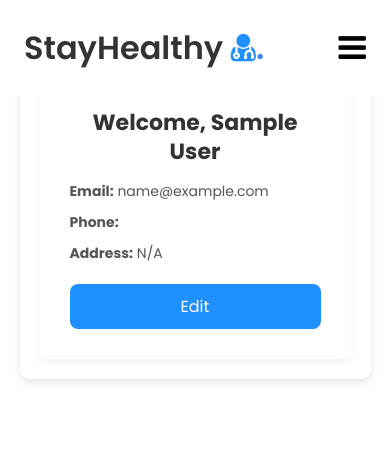
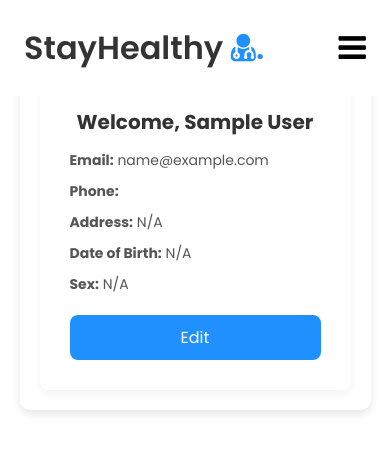
Before and after one commit to LCFEND/medical_app, a React (Create React App) app: page /ProfileCard in a window 390 px wide. Shown: the top 452 px of the page. Built offline with nearby package versions, Linux system fonts and the light colour scheme; sample sign-in values are in the browser's storage.

Commit message:
profileapperance

```diff
--- a/src/Components/ProfileCard/ProfileCard.css
+++ b/src/Components/ProfileCard/ProfileCard.css
@@ -47,7 +47,9 @@
 
   .profile-container input[type="text"],
   .profile-container input[type="email"],
-.profile-container input[type="file"] {
+  .profile-container input[type="file"],
+  .profile-container select,
+  .profile-container input[type="date"] {
     width: 100%;
     padding: 12px;
     margin: 8px 0 20px;
@@ -56,21 +58,32 @@
     font-size: 16px;
     color: #333;
     background-color: #fafafa;
-  transition: border-color 0.3s ease;
+    transition: border-color 0.3s ease, background-color 0.3s ease;
   }
 
-/* Focus effect for input fields */
+  /* Hover and focus effect for input fields */
+  .profile-container input[type="text"]:hover,
+  .profile-container input[type="email"]:hover,
+  .profile-container select:hover,
+  .profile-container input[type="date"]:hover {
+    border-color: #2190ff;
+    background-color: #f3f8ff;
+  }
+
   .profile-container input[type="text"]:focus,
-.profile-container input[type="email"]:focus {
+  .profile-container input[type="email"]:focus,
+  .profile-container select:focus,
+  .profile-container input[type="date"]:focus {
     border-color: #2190ff;
     outline: none;
+    background-color: #fff;
   }
 
   /* Profile image container */
   .profile-image-container {
     display: flex;
-  justify-content: center; /* Horizontally centers the image */
-  align-items: center; /* Vertically centers the image */
+    justify-content: center;
+    align-items: center;
     margin-top: 15px;
   }
 
@@ -97,13 +110,20 @@
     border-radius: 8px;
     cursor: pointer;
     font-size: 16px;
-  transition: background-color 0.3s ease;
+    transition: background-color 0.3s ease, transform 0.2s ease;
     margin-top: 20px;
   }
 
+  /* Hover effect for buttons */
   .profile-container button:hover,
   .profile-details button:hover {
-  background-color: #1e7de6; /* Darker shade of blue */
+    background-color: #1e7de6;
+  }
+
+  /* Active effect for buttons */
+  .profile-container button:active,
+  .profile-details button:active {
+    transform: scale(0.98);
   }
 
   /* Profile details */
@@ -129,10 +149,10 @@
   }
 
   /* Mobile responsiveness */
-@media (max-width: 480px) {
+  @media (max-width: 768px) {
     .profile-container {
-    width: 90%;
-    padding: 20px;
+      width: 80%;
+      padding: 25px;
     }
 
     .profile-container h1 {
@@ -150,3 +170,26 @@
       font-size: 14px;
     }
   }
+
+  /* Further optimization for small devices (mobile view) */
+  @media (max-width: 480px) {
+    .profile-container {
+      width: 90%;
+      padding: 20px;
+    }
+
+    .profile-container h1 {
+      font-size: 20px;
+    }
+
+    .profile-container input[type="text"],
+    .profile-container input[type="email"],
+    .profile-container input[type="file"],
+    .profile-container button {
+      padding: 10px;
+    }
+
+    .profile-details p {
+      font-size: 14px;
+    }
+  }
--- a/src/Components/ProfileCard/ProfileCard.js
+++ b/src/Components/ProfileCard/ProfileCard.js
@@ -21,18 +21,16 @@ const ProfileCard = () => {
   const fetchUserProfile = async () => {
     try {
       const authtoken = sessionStorage.getItem("auth-token");
-      const email = sessionStorage.getItem("email"); // Get the email from sessionStorage
+      const email = sessionStorage.getItem("email");
 
       if (!authtoken) {
         navigate("/login");
       } else {
-        // Check sessionStorage first for user details
         const storedUserDetails = JSON.parse(sessionStorage.getItem("userDetails"));
         if (storedUserDetails) {
           setUserDetails(storedUserDetails);
           setUpdatedDetails(storedUserDetails);
         } else {
-          // If no user details in sessionStorage, fetch from API
           const response = await fetch(`${API_URL}/api/auth/user`, {
             headers: {
               Authorization: `Bearer ${authtoken}`,
@@ -44,7 +42,6 @@ const ProfileCard = () => {
             const user = await response.json();
             setUserDetails(user);
             setUpdatedDetails(user);
-            // Save to sessionStorage
             sessionStorage.setItem("userDetails", JSON.stringify(user));
           } else {
             throw new Error("Failed to fetch user profile");
@@ -99,9 +96,7 @@ const ProfileCard = () => {
       });
 
       if (response.ok) {
-        // Save updated details to sessionStorage
         sessionStorage.setItem("userDetails", JSON.stringify(updatedDetails));
-
         setUserDetails(updatedDetails);
         setEditMode(false);
         alert("Profile Updated Successfully!");
@@ -155,6 +150,27 @@ const ProfileCard = () => {
             />
           </label>
           <label>
+            Date of Birth
+            <input
+              type="date"
+              name="dob"
+              value={updatedDetails.dob || ""}
+              onChange={handleInputChange}
+            />
+          </label>
+          <label>
+            Sex
+            <select
+              name="sex"
+              value={updatedDetails.sex || ""}
+              onChange={handleInputChange}
+            >
+              <option value="male">Male</option>
+              <option value="female">Female</option>
+              <option value="other">Other</option>
+            </select>
+          </label>
+          <label>
             Profile Image
             <input
               type="file"
@@ -184,6 +200,8 @@ const ProfileCard = () => {
           <p><b>Email:</b> {userDetails.email}</p>
           <p><b>Phone:</b> {userDetails.phone}</p>
           <p><b>Address:</b> {userDetails.address || "N/A"}</p>
+          <p><b>Date of Birth:</b> {userDetails.dob || "N/A"}</p>
+          <p><b>Sex:</b> {userDetails.sex || "N/A"}</p>
           <button onClick={handleEdit}>Edit</button>
         </div>
       )}
```
Also changed, not shown: 1 other file (tests, documents, lock files or other folders). Lines whose indentation alone changed are shown as unchanged.
